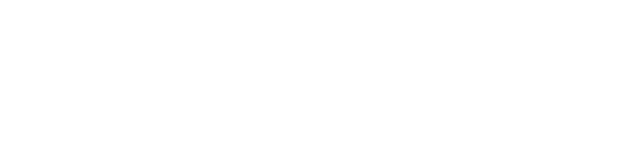
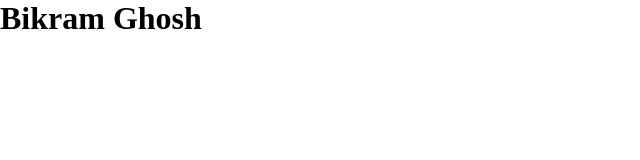
Before and after one commit to bikram-ghosh-cse/job-application-webpage, a plain HTML site: page index.html in a window 1280 px wide. Shown: the whole page, without its empty margins (0-640 px from the left). Drawn offline with Linux system fonts and the light colour scheme.

Commit message:
Update index

```diff
--- a/index.html
+++ b/index.html
@@ -7,6 +7,6 @@
     <link rel="stylesheet" href="style.css" />
   </head>
   <body>
-
+    <h1>Bikram Ghosh</h1>
   </body>
 </html>
```
